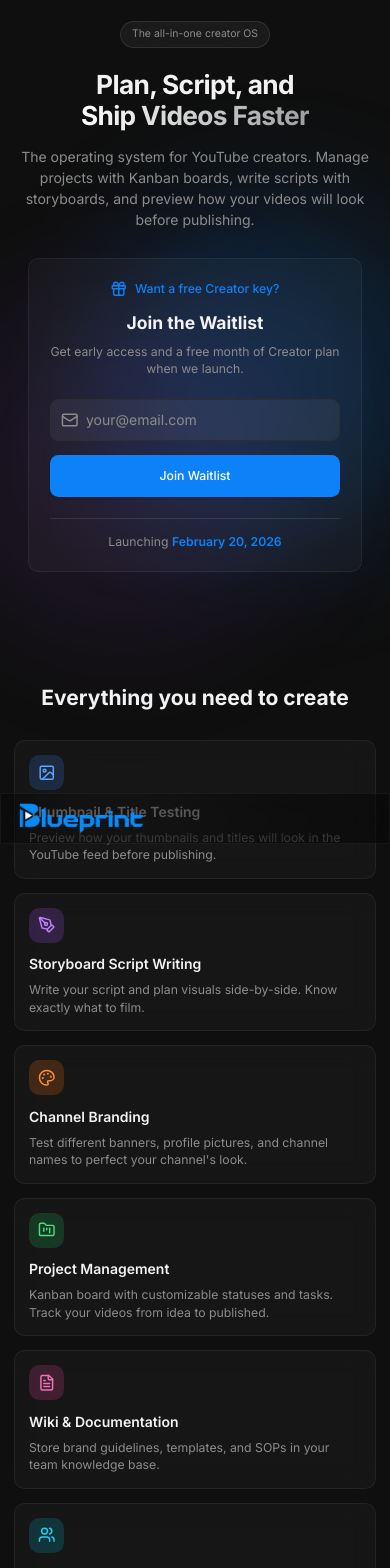
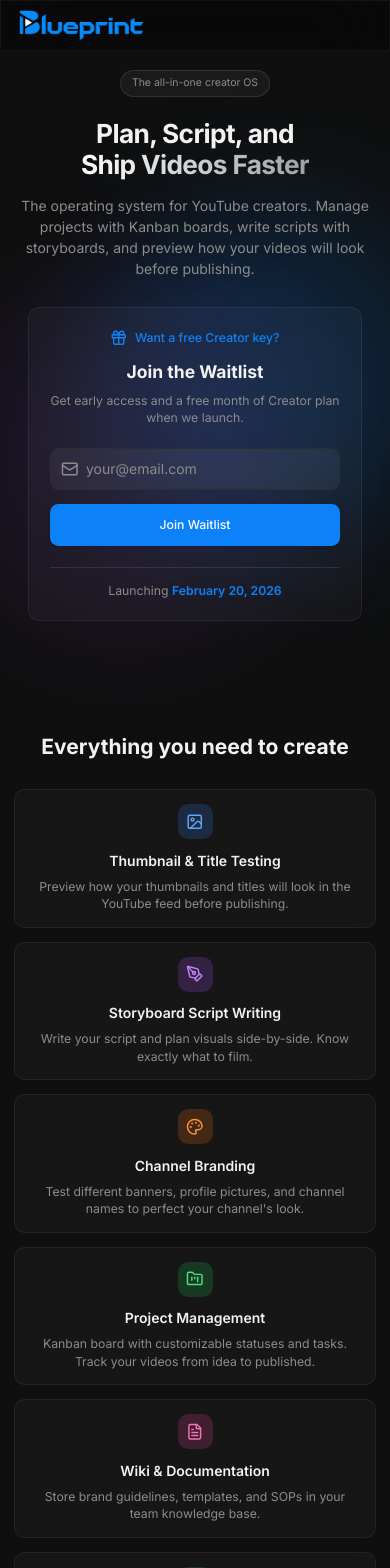
Before and after one commit to DamjanZdr/youtube-project, a Next.js app: page / in a window 390 px wide. Shown: the top 1568 px of the page. Built offline with nearby package versions, Linux system fonts and the light colour scheme; no server answers.

Commit message:
Mobile: move nav to top, center feature cards

```diff
--- a/app/page.tsx
+++ b/app/page.tsx
@@ -31,8 +31,8 @@ export default async function Home() {
         <div className="absolute bottom-1/4 right-1/4 w-96 h-96 bg-purple-500/10 rounded-full blur-3xl" />
       </div>
 
-      {/* Navigation - Bottom on mobile, top on desktop */}
-      <nav className="fixed bottom-0 md:top-0 md:bottom-auto left-0 right-0 z-50 glass-strong border-t md:border-t-0 md:border-b border-white/5">
+      {/* Navigation - Top on all devices */}
+      <nav className="fixed top-0 left-0 right-0 z-50 glass-strong border-b border-white/5">
         <div className="max-w-7xl mx-auto px-4 md:px-6 h-14 md:h-16 flex items-center justify-between">
           <Link href="/" className="flex items-center h-14 md:h-16 px-1 md:px-2">
             <img
@@ -69,7 +69,7 @@ export default async function Home() {
       </nav>
 
       {/* Hero Section */}
-      <section className="flex-1 flex flex-col items-center justify-center px-4 md:px-6 pt-6 md:pt-32 pb-20 md:pb-20 relative z-10">
+      <section className="flex-1 flex flex-col items-center justify-center px-4 md:px-6 pt-20 md:pt-32 pb-20 md:pb-20 relative z-10">
         <div className="max-w-4xl mx-auto text-center">
           {/* Badge */}
           <div className="inline-flex items-center gap-2 px-3 md:px-4 py-1.5 md:py-2 rounded-full glass mb-6 md:mb-8">
@@ -114,8 +114,8 @@ export default async function Home() {
 
           <div className="grid grid-cols-1 sm:grid-cols-2 md:grid-cols-3 gap-4 md:gap-6 mb-4 md:mb-6">
             {/* Feature Card 1 */}
-            <div className="glass-card p-4 md:p-6 hover-lift">
-              <div className="w-10 h-10 md:w-12 md:h-12 rounded-xl bg-blue-500/20 flex items-center justify-center mb-3 md:mb-4">
+            <div className="glass-card p-4 md:p-6 hover-lift text-center md:text-left">
+              <div className="w-10 h-10 md:w-12 md:h-12 rounded-xl bg-blue-500/20 flex items-center justify-center mb-3 md:mb-4 mx-auto md:mx-0">
                 <Image className="w-5 h-5 md:w-6 md:h-6 text-blue-400" />
               </div>
               <h3 className="text-base md:text-lg font-semibold mb-2">Thumbnail & Title Testing</h3>
@@ -125,8 +125,8 @@ export default async function Home() {
             </div>
 
             {/* Feature Card 2 */}
-            <div className="glass-card p-4 md:p-6 hover-lift">
-              <div className="w-10 h-10 md:w-12 md:h-12 rounded-xl bg-purple-500/20 flex items-center justify-center mb-3 md:mb-4">
+            <div className="glass-card p-4 md:p-6 hover-lift text-center md:text-left">
+              <div className="w-10 h-10 md:w-12 md:h-12 rounded-xl bg-purple-500/20 flex items-center justify-center mb-3 md:mb-4 mx-auto md:mx-0">
                 <PenTool className="w-5 h-5 md:w-6 md:h-6 text-purple-400" />
               </div>
               <h3 className="text-base md:text-lg font-semibold mb-2">Storyboard Script Writing</h3>
@@ -136,8 +136,8 @@ export default async function Home() {
             </div>
 
             {/* Feature Card 3 */}
-            <div className="glass-card p-4 md:p-6 hover-lift">
-              <div className="w-10 h-10 md:w-12 md:h-12 rounded-xl bg-orange-500/20 flex items-center justify-center mb-3 md:mb-4">
+            <div className="glass-card p-4 md:p-6 hover-lift text-center md:text-left">
+              <div className="w-10 h-10 md:w-12 md:h-12 rounded-xl bg-orange-500/20 flex items-center justify-center mb-3 md:mb-4 mx-auto md:mx-0">
                 <Palette className="w-5 h-5 md:w-6 md:h-6 text-orange-400" />
               </div>
               <h3 className="text-base md:text-lg font-semibold mb-2">Channel Branding</h3>
@@ -149,8 +149,8 @@ export default async function Home() {
 
           <div className="grid grid-cols-1 sm:grid-cols-2 md:grid-cols-3 gap-4 md:gap-6">
             {/* Feature Card 4 */}
-            <div className="glass-card p-4 md:p-6 hover-lift">
-              <div className="w-10 h-10 md:w-12 md:h-12 rounded-xl bg-green-500/20 flex items-center justify-center mb-3 md:mb-4">
+            <div className="glass-card p-4 md:p-6 hover-lift text-center md:text-left">
+              <div className="w-10 h-10 md:w-12 md:h-12 rounded-xl bg-green-500/20 flex items-center justify-center mb-3 md:mb-4 mx-auto md:mx-0">
                 <FolderKanban className="w-5 h-5 md:w-6 md:h-6 text-green-400" />
               </div>
               <h3 className="text-base md:text-lg font-semibold mb-2">Project Management</h3>
@@ -160,8 +160,8 @@ export default async function Home() {
             </div>
 
             {/* Feature Card 5 */}
-            <div className="glass-card p-4 md:p-6 hover-lift">
-              <div className="w-10 h-10 md:w-12 md:h-12 rounded-xl bg-pink-500/20 flex items-center justify-center mb-3 md:mb-4">
+            <div className="glass-card p-4 md:p-6 hover-lift text-center md:text-left">
+              <div className="w-10 h-10 md:w-12 md:h-12 rounded-xl bg-pink-500/20 flex items-center justify-center mb-3 md:mb-4 mx-auto md:mx-0">
                 <FileText className="w-5 h-5 md:w-6 md:h-6 text-pink-400" />
               </div>
               <h3 className="text-base md:text-lg font-semibold mb-2">Wiki & Documentation</h3>
@@ -171,8 +171,8 @@ export default async function Home() {
             </div>
 
             {/* Feature Card 6 */}
-            <div className="glass-card p-4 md:p-6 hover-lift">
-              <div className="w-10 h-10 md:w-12 md:h-12 rounded-xl bg-cyan-500/20 flex items-center justify-center mb-3 md:mb-4">
+            <div className="glass-card p-4 md:p-6 hover-lift text-center md:text-left">
+              <div className="w-10 h-10 md:w-12 md:h-12 rounded-xl bg-cyan-500/20 flex items-center justify-center mb-3 md:mb-4 mx-auto md:mx-0">
                 <Users className="w-5 h-5 md:w-6 md:h-6 text-cyan-400" />
               </div>
               <h3 className="text-base md:text-lg font-semibold mb-2">Team Collaboration</h3>
```
